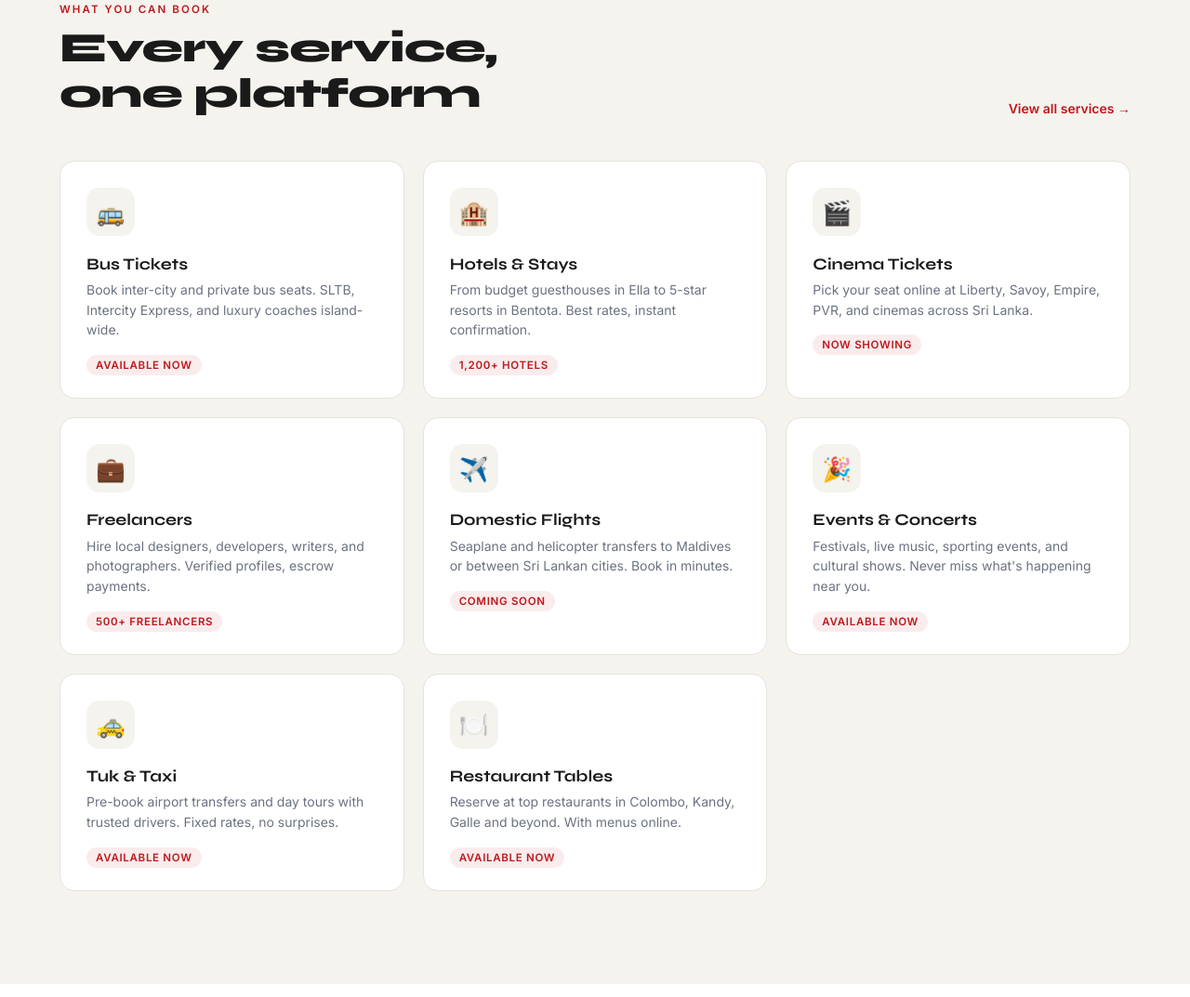
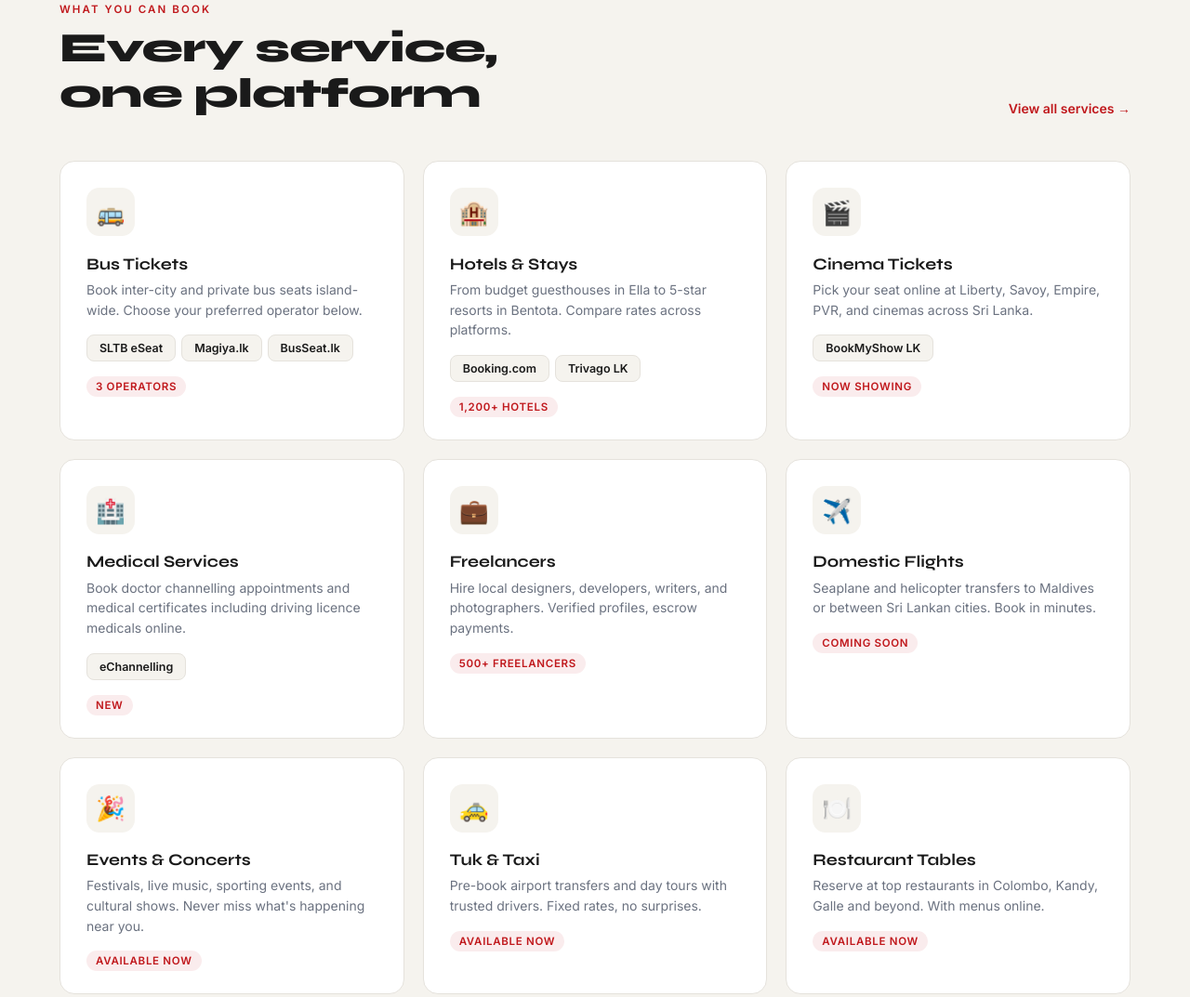
Before and after one commit to HabbLK/24hours, a plain HTML site: page index.html in a window 1280 px wide. Shown: the part 1026-2099 px from the top of the page at 93% size. Drawn offline with Linux system fonts and the light colour scheme.

Commit message:
Enhance service cards and add new links
Added links for bus, hotel, cinema, and medical services. Updated descriptions and partner listings.

```diff
--- a/index.html
+++ b/index.html
@@ -245,6 +245,26 @@
     font-size: 0.875rem; color: var(--gray);
     line-height: 1.55;
   }
+  .card-links {
+    display: flex; flex-wrap: wrap; gap: 6px;
+    margin-top: 1rem;
+  }
+  .card-link-btn {
+    display: inline-block;
+    padding: 6px 13px;
+    background: var(--mist);
+    color: var(--ink);
+    border: 1px solid var(--border);
+    border-radius: 8px;
+    font-size: 0.78rem; font-weight: 600;
+    text-decoration: none;
+    transition: background 0.15s, border-color 0.15s, color 0.15s;
+  }
+  .card-link-btn:hover {
+    background: var(--red);
+    border-color: var(--red);
+    color: var(--white);
+  }
   .card-badge {
     display: inline-block;
     margin-top: 1rem;
@@ -414,6 +434,7 @@
       <button onclick="setTab(this,'Search hotels...')">🏨 Hotel</button>
       <button onclick="setTab(this,'Search now showing...')">🎬 Cinema</button>
       <button onclick="setTab(this,'Find a freelancer...')">💼 Freelancer</button>
+      <button onclick="setTab(this,'Search medical services...')">🏥 Medical</button>
       <button onclick="setTab(this,'Search events...')">🎉 Events</button>
     </div>
     <div class="search-box">
@@ -452,27 +473,54 @@
 
   <div class="services-grid">
 
-    <a href="#" class="service-card">
+    <!-- BUS -->
+    <div class="service-card" onclick="void(0)">
       <div class="card-icon">🚌</div>
       <div class="card-title">Bus Tickets</div>
-      <div class="card-desc">Book inter-city and private bus seats. SLTB, Intercity Express, and luxury coaches island-wide.</div>
-      <span class="card-badge">Available now</span>
-    </a>
+      <div class="card-desc">Book inter-city and private bus seats island-wide. Choose your preferred operator below.</div>
+      <div class="card-links">
+        <a href="https://sltb.eseat.lk/" target="_blank" rel="noopener" class="card-link-btn">SLTB eSeat</a>
+        <a href="https://magiya.lk/" target="_blank" rel="noopener" class="card-link-btn">Magiya.lk</a>
+        <a href="https://busseat.lk/" target="_blank" rel="noopener" class="card-link-btn">BusSeat.lk</a>
+      </div>
+      <span class="card-badge">3 operators</span>
+    </div>
 
-    <a href="#" class="service-card">
+    <!-- HOTEL -->
+    <div class="service-card" onclick="void(0)">
       <div class="card-icon">🏨</div>
       <div class="card-title">Hotels & Stays</div>
-      <div class="card-desc">From budget guesthouses in Ella to 5-star resorts in Bentota. Best rates, instant confirmation.</div>
+      <div class="card-desc">From budget guesthouses in Ella to 5-star resorts in Bentota. Compare rates across platforms.</div>
+      <div class="card-links">
+        <a href="https://www.booking.com/country/lk.html" target="_blank" rel="noopener" class="card-link-btn">Booking.com</a>
+        <a href="https://ar.trivago.com/en-145/odr/hotels-sri-lanka?search=200-185" target="_blank" rel="noopener" class="card-link-btn">Trivago LK</a>
+      </div>
       <span class="card-badge">1,200+ hotels</span>
-    </a>
+    </div>
 
-    <a href="#" class="service-card">
+    <!-- CINEMA -->
+    <div class="service-card" onclick="void(0)">
       <div class="card-icon">🎬</div>
       <div class="card-title">Cinema Tickets</div>
       <div class="card-desc">Pick your seat online at Liberty, Savoy, Empire, PVR, and cinemas across Sri Lanka.</div>
+      <div class="card-links">
+        <a href="https://lk.bookmyshow.com/" target="_blank" rel="noopener" class="card-link-btn">BookMyShow LK</a>
+      </div>
       <span class="card-badge">Now showing</span>
-    </a>
+    </div>
 
+    <!-- MEDICAL -->
+    <div class="service-card" onclick="void(0)">
+      <div class="card-icon">🏥</div>
+      <div class="card-title">Medical Services</div>
+      <div class="card-desc">Book doctor channelling appointments and medical certificates including driving licence medicals online.</div>
+      <div class="card-links">
+        <a href="https://www.echannelling.com/driving-license-medical" target="_blank" rel="noopener" class="card-link-btn">eChannelling</a>
+      </div>
+      <span class="card-badge">New</span>
+    </div>
+
+    <!-- FREELANCERS -->
     <a href="#" class="service-card">
       <div class="card-icon">💼</div>
       <div class="card-title">Freelancers</div>
@@ -542,14 +590,14 @@
 <section class="partners" id="partners">
   <div class="partners-label">Trusted by Sri Lanka's leading services</div>
   <div class="partners-row">
-    <div class="partner-chip">SLTB</div>
-    <div class="partner-chip">Intercity Express</div>
-    <div class="partner-chip">Liberty Cinema</div>
-    <div class="partner-chip">Savoy Cinema</div>
-    <div class="partner-chip">Agoda LK</div>
+    <div class="partner-chip">SLTB eSeat</div>
+    <div class="partner-chip">Magiya.lk</div>
+    <div class="partner-chip">BusSeat.lk</div>
+    <div class="partner-chip">Booking.com</div>
+    <div class="partner-chip">Trivago LK</div>
     <div class="partner-chip">BookMyShow LK</div>
+    <div class="partner-chip">eChannelling</div>
     <div class="partner-chip">PickMe</div>
-    <div class="partner-chip">Yamu.lk</div>
   </div>
 </section>
 
@@ -572,9 +620,10 @@
     </div>
     <div class="footer-col">
       <h4>Services</h4>
-      <a href="#">Bus Tickets</a>
-      <a href="#">Hotels</a>
-      <a href="#">Cinema</a>
+      <a href="https://sltb.eseat.lk/" target="_blank" rel="noopener">Bus Tickets</a>
+      <a href="https://www.booking.com/country/lk.html" target="_blank" rel="noopener">Hotels</a>
+      <a href="https://lk.bookmyshow.com/" target="_blank" rel="noopener">Cinema</a>
+      <a href="https://www.echannelling.com/driving-license-medical" target="_blank" rel="noopener">Medical</a>
       <a href="#">Freelancers</a>
       <a href="#">Events</a>
     </div>
```
